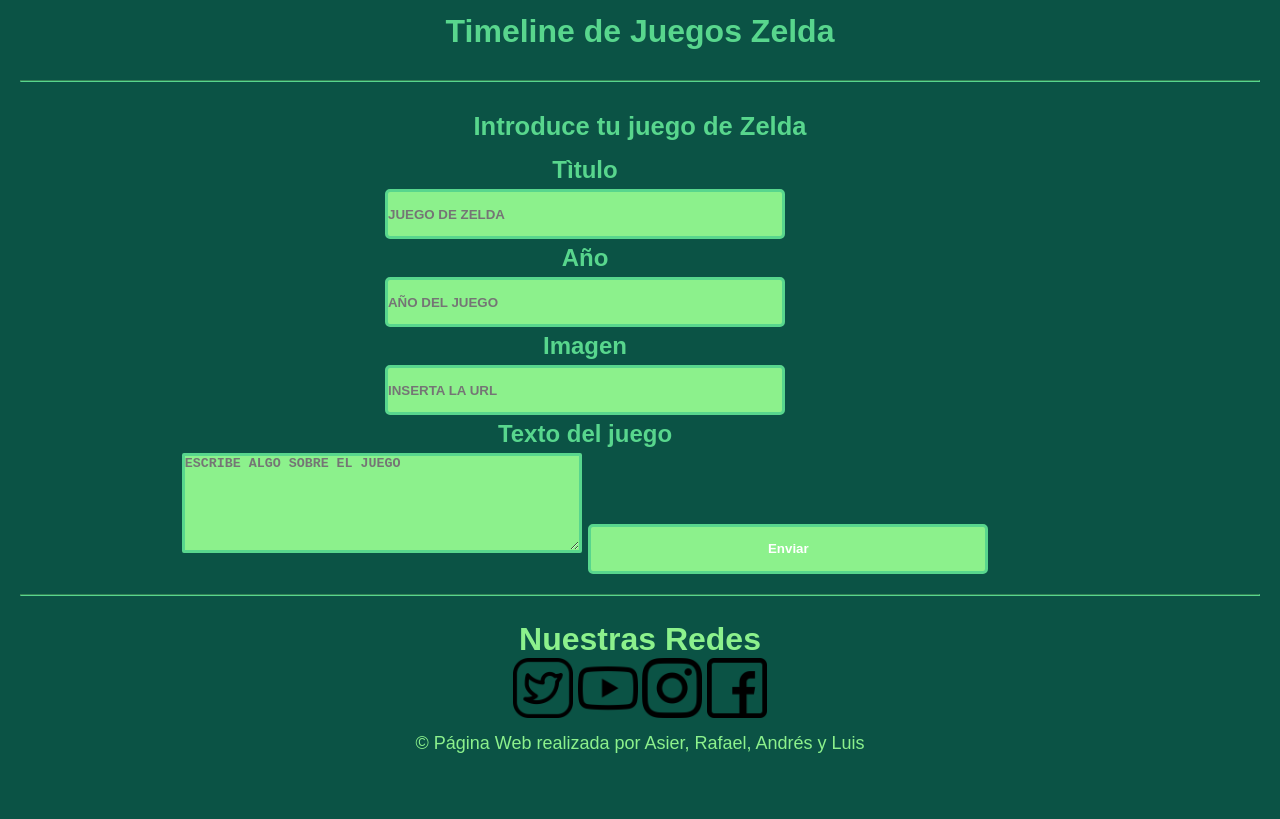
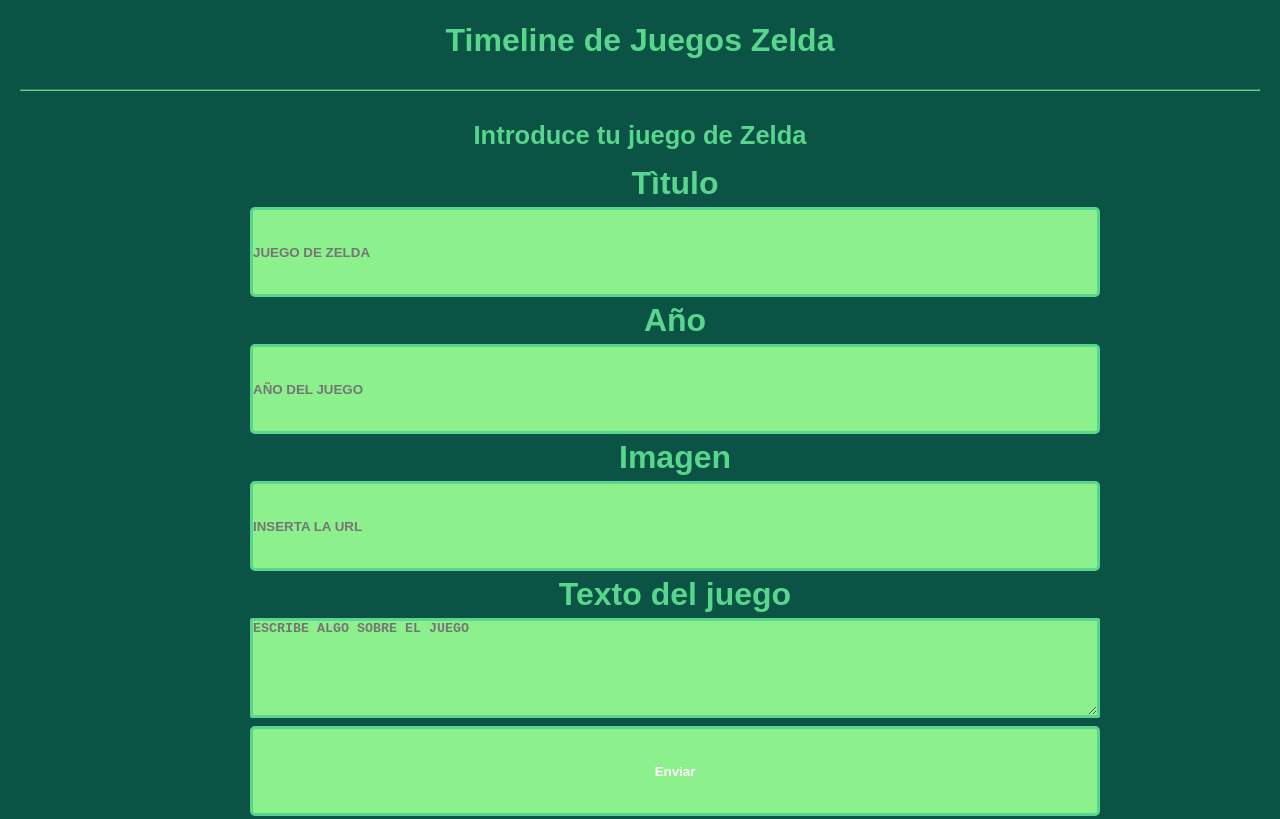
Before and after one commit to luisperzvz/proyectoZelda, a plain HTML site: page index.html in a window 1280 px wide. Shown: the part 548-1367 px from the top of the page. Before the commit the page ends 1307 px from the top, so only its background shows below. Drawn offline with Linux system fonts and the light colour scheme.

Commit message:
css tablet y pc  acabado

```diff
--- a/style.css
+++ b/style.css
@@ -174,7 +174,7 @@ form > input {
 
 /**
  * ############
- * ## Footerr ##
+ * ## Footer ##
  * ############
 */
 
@@ -287,4 +287,67 @@ footer > a > img {
 
 @media (min-width: 1200px) {
 
+    /**
+ * ###########
+ * ## Header##
+ * ###########
+*/
+
+h1 {
+    font-size: xx-large;
 }
+
+
+body > header > nav > ul{
+    font-size: xx-large;
+}
+
+    /**
+ * ##########
+ * ## Main ##
+ * ##########
+*/
+
+.formulario-zelda {
+    margin-left: 163px;
+}
+
+
+form {
+    font-size: xx-large;
+}
+
+form > input {
+    height: 90px;
+}
+
+form > input,
+form > textarea {
+    width: 850px;
+}
+
+form > input {
+    width: 850px;
+}
+
+
+    /**
+ * ##########
+ * ## Footer ##
+ * ##########
+*/
+
+footer > h3 {
+    font-size: xx-large;
+}
+
+footer > a > img {
+    width: 70px;
+}
+
+.nombresautores {
+    font-size: x-large;
+
+}
+
+}
```
